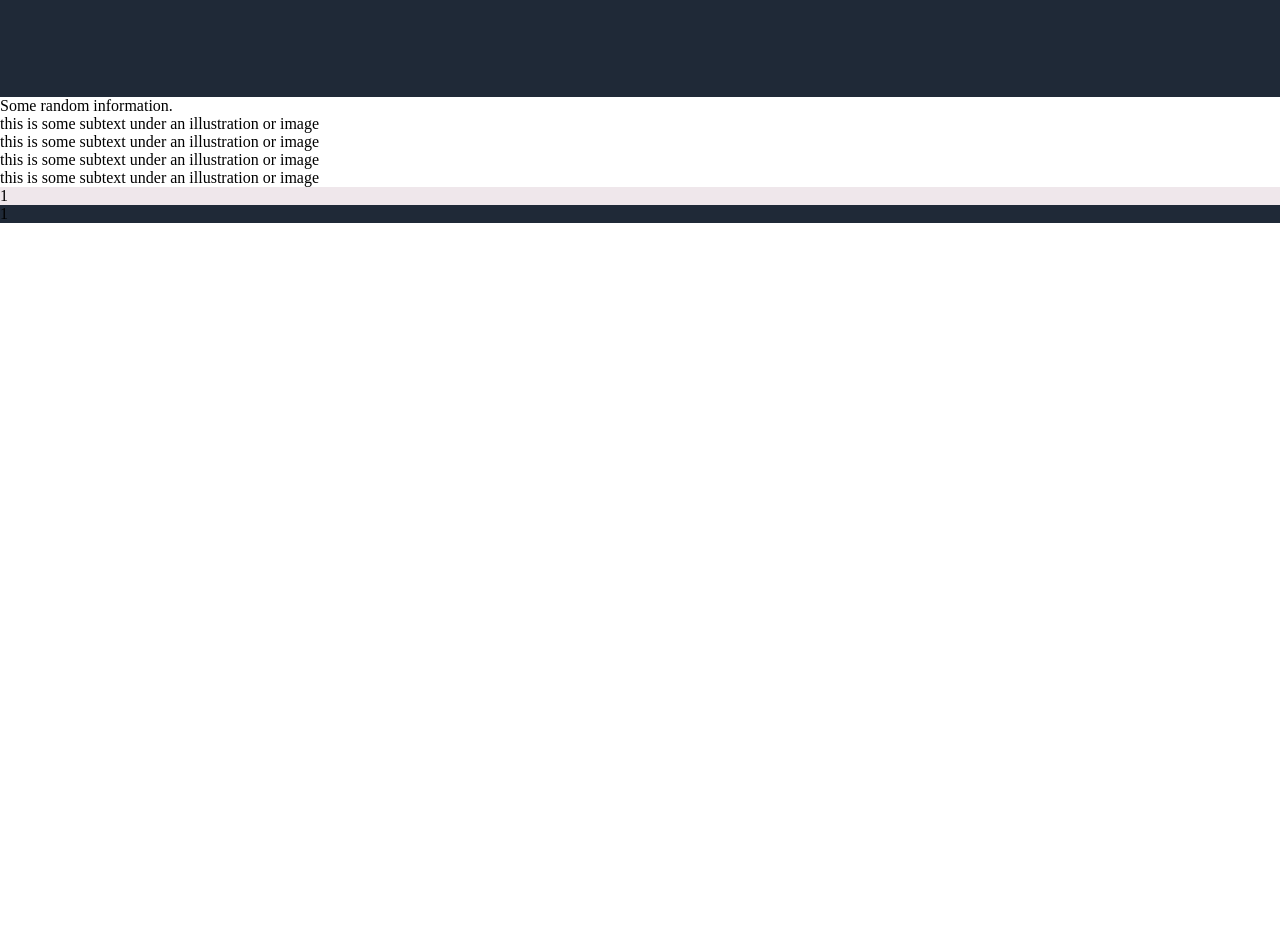
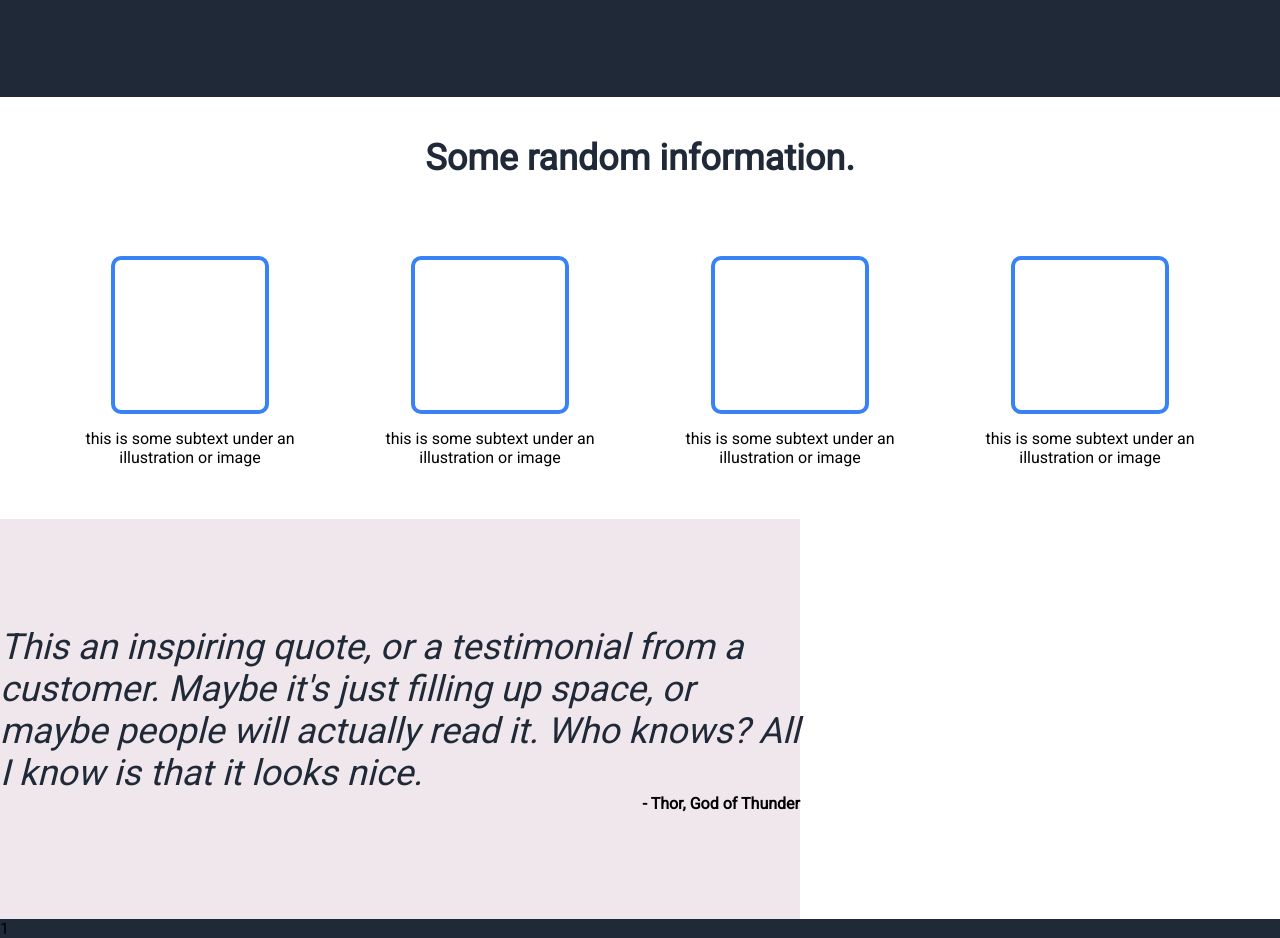
Before and after one commit to tejaswi-manoj/landing-page-template, a plain HTML site: page index.html in a window 1280 px wide. Shown: the part 431-1369 px from the top of the page. Before the commit the page ends 800 px from the top, so only its background shows below. Drawn offline with Linux system fonts and the light colour scheme.

Commit message:
Complete box 2 design

```diff
--- a/index.html
+++ b/index.html
@@ -12,6 +12,7 @@
     </head>
      <body>
         <div class="boxes">
+
             <div class="box1">
                 <div class="header">
                     <div class="headerlogo">Header Logo</div>
@@ -33,16 +34,18 @@
                 </div>
 
             </div>
+
             <div class="box2">
                 <div class="heading">Some random information.</div>
                 <div class="images">
-                    <div class="img1"></div> <div class="text1">this is some subtext under an illustration or image</div>
-                    <div class="img2"></div> <div class="text2">this is some subtext under an illustration or image</div>
-                    <div class="img3"></div> <div class="text3">this is some subtext under an illustration or image</div>
-                    <div class="img4"></div> <div class="text4">this is some subtext under an illustration or image</div>
+                    <div class="part1"><div class="img1"></div> <div class="text1">this is some subtext under an illustration or image</div></div>
+                    <div class="part2"><div class="img2"></div> <div class="text2">this is some subtext under an illustration or image</div></div>
+                    <div class="part3"><div class="img3"></div> <div class="text3">this is some subtext under an illustration or image</div></div>
+                    <div class="part4"><div class="img4"></div> <div class="text4">this is some subtext under an illustration or image</div></div>
                 </div>
             </div>
-            <div class="box3">1</div>
+
+            <div class="box3"><div class="quote">This an inspiring quote, or a testimonial from a customer. Maybe it's just filling up space, or maybe people will actually read it. Who knows? All I know is that it looks nice.</div><div class="author">- Thor, God of Thunder</div></div>
             <div class="box4">1</div>
         </div>
      </body>
--- a/style.css
+++ b/style.css
@@ -1,6 +1,7 @@
 body {
     margin: 0;
     padding: 0;
+    font-family: 'Roboto';
 }
 
 .boxes{
@@ -44,9 +45,6 @@ a {
     text-decoration: none;
 }
 
-.box1{
-    font-family: 'Roboto';
-}
 
 .headerlogo{
     font-size: 24px;
@@ -90,7 +88,7 @@ button{
     text-align: center;
     border-radius: 10px;
     width: 120px;
-    height: 30px;
+    height: 40px;
     font-weight: bold;
     margin-top: 20px;
     padding: 10px;
@@ -108,3 +106,67 @@ button{
     width: 500px;
     height: 200px;
 }
+
+.box2{
+    display: flex;
+    flex-direction: column;
+    justify-content: center;
+    align-items: center;
+
+}
+
+.heading{
+    font-size: 36px;
+    color: #1F2937;
+    font-weight: 1000;
+    margin: 40px;
+}
+
+.images{
+    display: flex;
+    justify-content: center;
+    align-items: center;
+}
+
+.part1, .part2, .part3, .part4{
+    display: flex;
+    flex-direction: column;
+    justify-content: center;
+    align-items: center;
+    width: 300px;
+    height: 300px;
+    text-align: center;
+}
+
+.img1, .img2, .img3, .img4{
+    border-color: #3882F6;
+    border-width: 4px;
+    border-style: solid;
+    border-radius: 10px;
+    width: 150px;
+    height: 150px;
+}
+
+.text1, .text2, .text3, .text4{
+    padding: 15px;
+}
+
+.box3{
+    display: flex;
+    flex-direction: column;
+    justify-content: center;
+    width: 800px;
+    height: 400px;
+}
+
+.quote{
+    font-size: 36px;
+    font-weight:lighter;
+    color: #1f2937;
+    font-style: italic;
+}
+
+.author{
+    text-align: right;
+    font-weight: bolder;
+}
```
